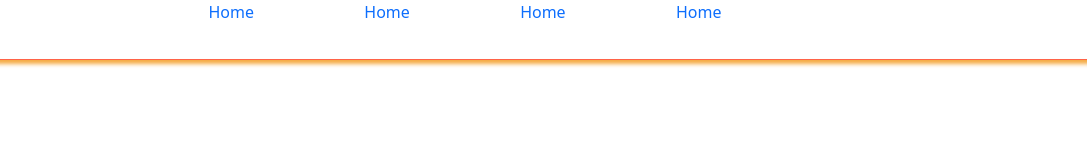
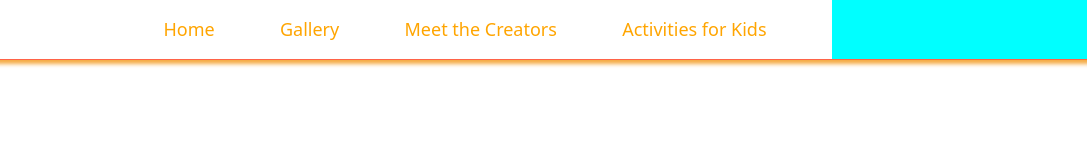
Before and after one commit to Lord-Aman/Workspace, a React app in the folder OKL/oklwebapp/: page / in a window 1280 px wide. Shown: the full height of the page, 193-1280 px from the left. Built offline with nearby package versions, Linux system fonts and the light colour scheme.

Commit message:
Updated Commit

```diff
--- a/OKL/oklwebapp/src/components/Navbar/Header.js
+++ b/OKL/oklwebapp/src/components/Navbar/Header.js
@@ -8,9 +8,9 @@ function Header() {
             <div class="navContent" style={styles.navContent}>
                 <ul style={styles.navList}>
                     <li><a style={styles.navLinks} href="#">Home</a></li>
-                    <li><a style={styles.navLinks} href="#">Home</a></li>
-                    <li><a style={styles.navLinks} href="#">Home</a></li>
-                    <li><a style={styles.navLinks} href="#">Home</a></li>
+                    <li><a style={styles.navLinks} href="#">Gallery</a></li>
+                    <li><a style={styles.navLinks} href="#">Meet the Creators</a></li>
+                    <li><a style={styles.navLinks} href="#">Activities for Kids</a></li>
                 </ul>
             </div>
             <div class="social" style={styles.social}></div>
@@ -53,14 +53,24 @@ const styles = {
         display:"flex",
         listStyle:"none",
         justifyContent:"space-evenly",
-        alignItems:"center"
+        marginTop:"16px",
     },
     navLinks:{
-        textDecoration:"none"
+        display:"block",
+        textDecoration:"none",
+        color:"orange",
+        fontSize:"18px",
+        fontWeight:"500",
+    },
+    '@media(max-width:991px)':{
+        navLinks:{
+            display:"none",
+        color:"red"
+    }
     },
 
     social:{
-        // backgroundColor:"cyan",
+        backgroundColor:"cyan",
         width: "20%"
     }
 }
```
